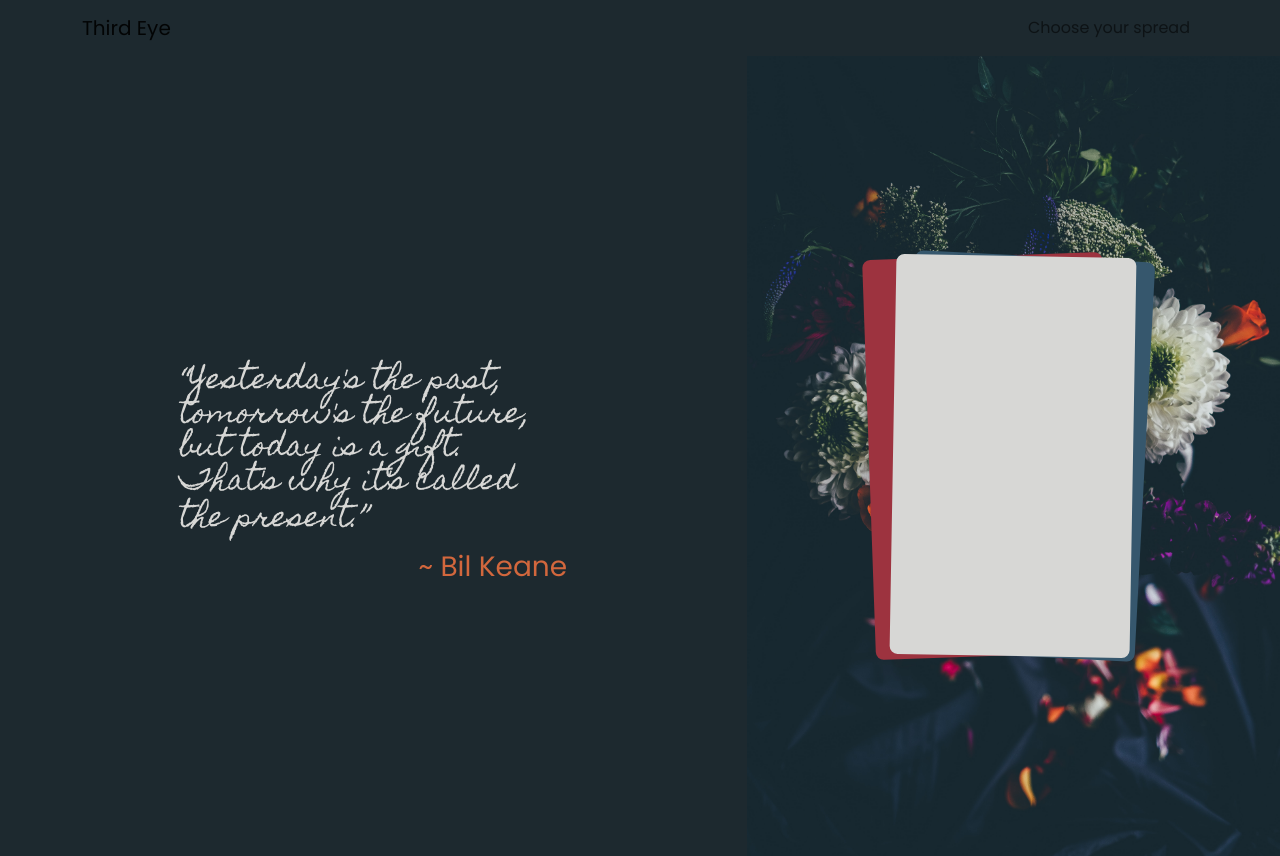
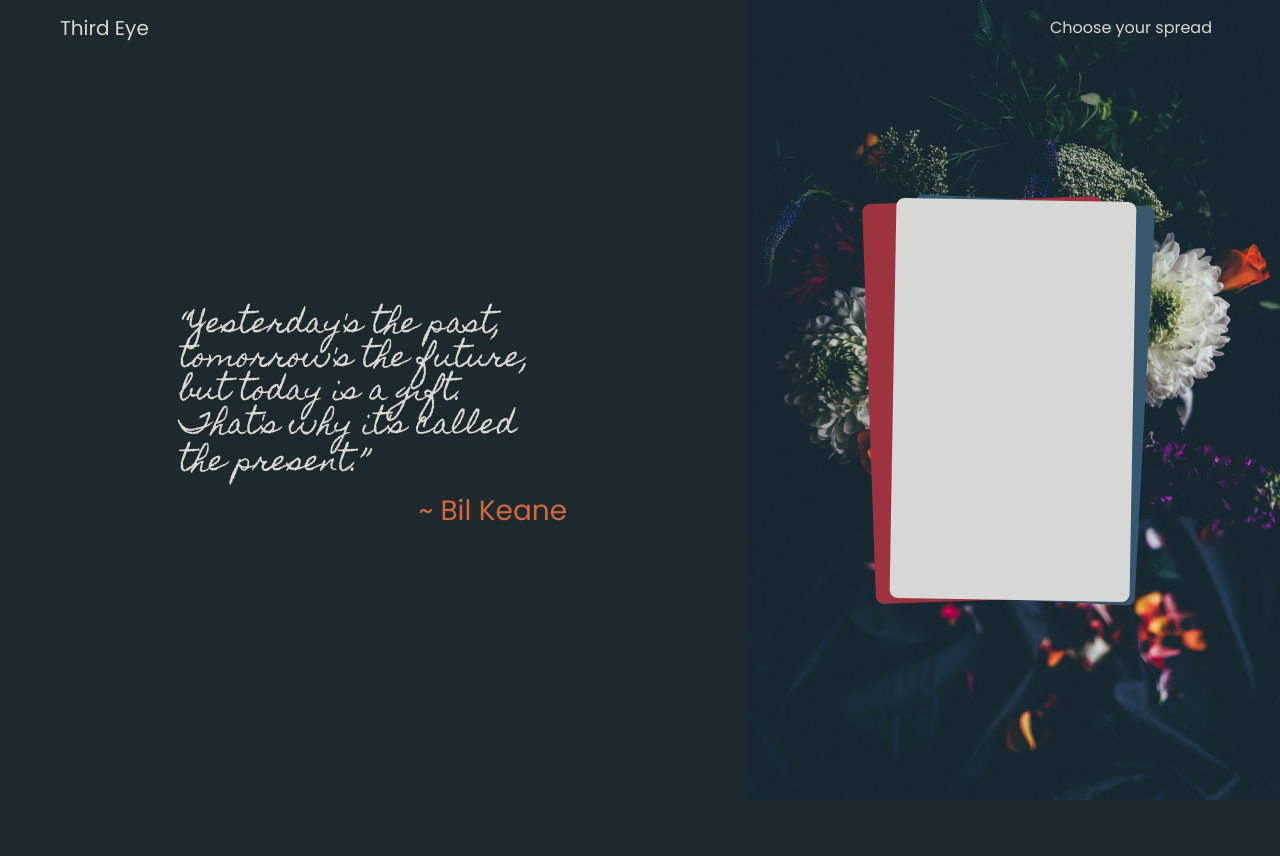
Before and after one commit to struelensc/third-eye, a React (Create React App) app in the folder client/: page / in a window 1280 px wide. After the commit the page ends 800 px from the top, so only its background shows below. Built offline with nearby package versions, Linux system fonts and the light colour scheme; no server answers.

Commit message:
created a simple nav

```diff
--- a/client/src/components/snippets/Header/Header.js
+++ b/client/src/components/snippets/Header/Header.js
@@ -6,8 +6,8 @@ import "./header.css";
 
 export default function Header() {
   return (
-    <Navbar>
-      <Container className="d-flex justify-content-between">
+    <Navbar className="mx-lg-5" expand="lg" fixed="top">
+      <Container fluid className="d-flex justify-content-between">
         <Navbar.Brand>Third Eye</Navbar.Brand>
         <Nav>
           <Nav.Link>Choose your spread</Nav.Link>
--- a/client/src/components/snippets/Header/header.css
+++ b/client/src/components/snippets/Header/header.css
@@ -1,3 +1,8 @@
-nav {
-  color: var(--fontColor);
+.navbar-brand,
+.navbar-nav a {
+  color: var(--fontColor) !important;
 }
+
+.navbar-nav a:hover {
+  color: var(--primaryAccent) !important;
+}
--- a/client/src/components/snippets/TarotCard/tarot.css
+++ b/client/src/components/snippets/TarotCard/tarot.css
@@ -5,18 +5,18 @@
 }
 
 .tarot-card {
-  background-color: #d7d7d5;
+  background-color: var(--fontColor);
   position: absolute;
   border-radius: 1vmin;
   transition: transform 800ms cubic-bezier(0.2, 0.73, 0.27, 0.86);
 }
 
 .tarot-card:nth-child(1) {
-  background-color: #9d333f;
+  background-color: var(--primaryAccent);
   transform: translateX(-10%) rotate(-2deg);
 }
 .tarot-card:nth-child(2) {
-  background-color: #36576d;
+  background-color: var(--secondaryAccent);
   transform: translateX(5%) rotate(3deg);
 }
 .tarot-card:nth-child(3) {
--- a/client/src/index.css
+++ b/client/src/index.css
@@ -2,6 +2,8 @@
 
 :root {
   --fontColor: #d7d7d5;
+  --primaryAccent: #9d333f;
+  --secondaryAccent: #36576d;
 }
 
 body {
```
